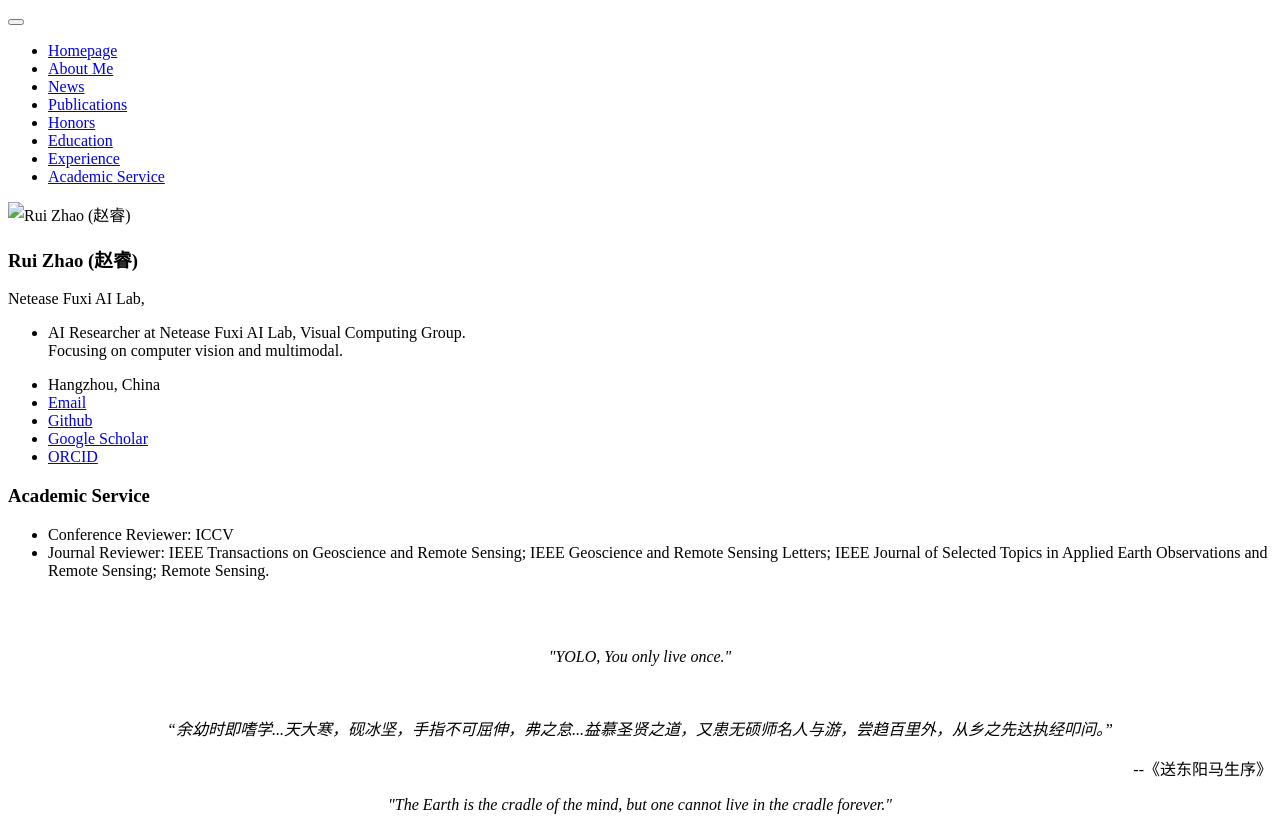
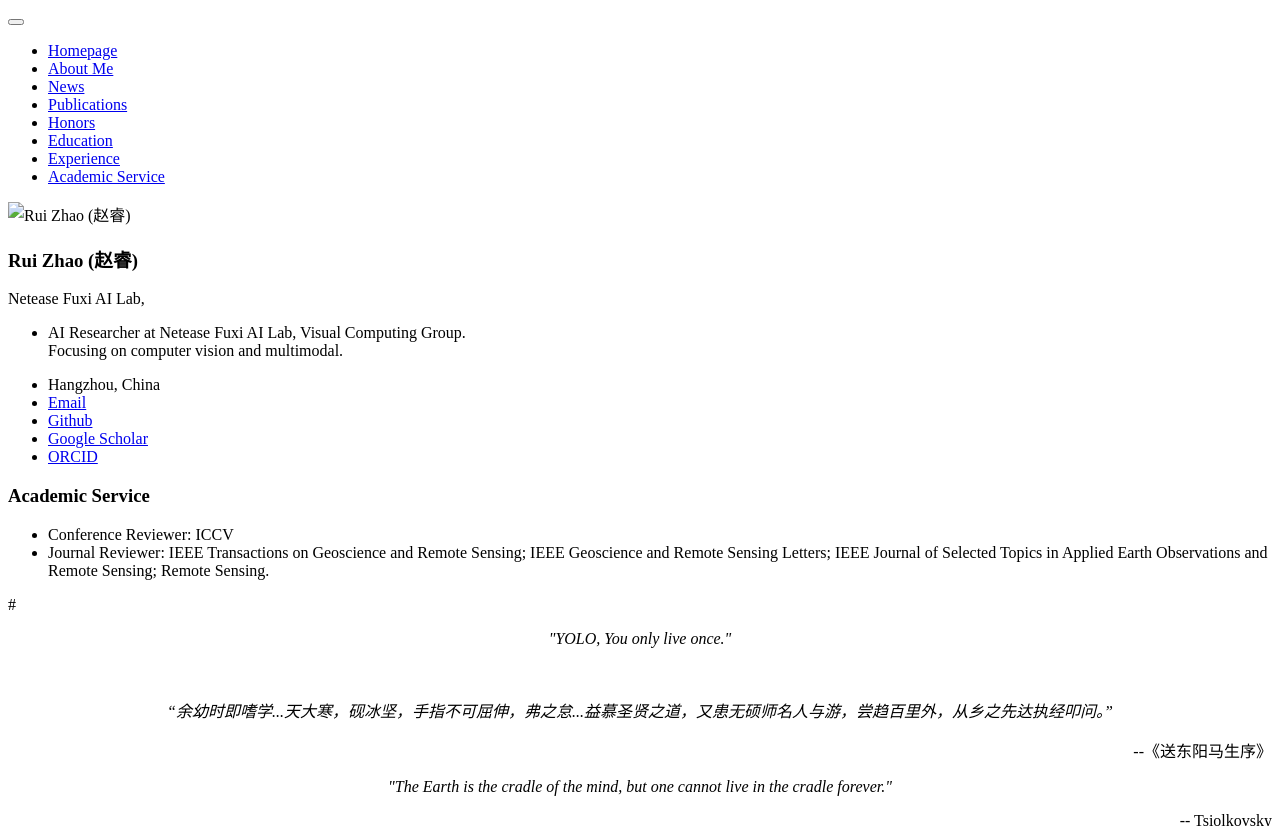
Before and after one commit to ruizhaocv/ruizhaocv.github.io, a Jekyll site: the page built from _pages/includes/academic_service.md, in a window 1280 px wide. Shown: the top 826 px of the page. Built offline with Jekyll 4.4.1, drawn with Linux system fonts in a browser that asks for light colours; our own code applies the rules of GitHub Pages for plain Markdown files; grey boxes are pictures that could not be loaded.

```diff
--- a/_pages/includes/academic_service.md
+++ b/_pages/includes/academic_service.md
@@ -5,9 +5,8 @@
 IEEE Journal of Selected Topics in Applied Earth Observations and Remote Sensing; Remote Sensing.
 
 [//]: # (# Motto)
+#
 <br/>
-<br/>
-
 <center><i>"YOLO, You only live once."</i></center>
 <br/>
 <center><i>“余幼时即嗜学...天大寒，砚冰坚，手指不可屈伸，弗之怠...益慕圣贤之道，又患无硕师名人与游，尝趋百里外，从乡之先达执经叩问。”</i></center>
```
